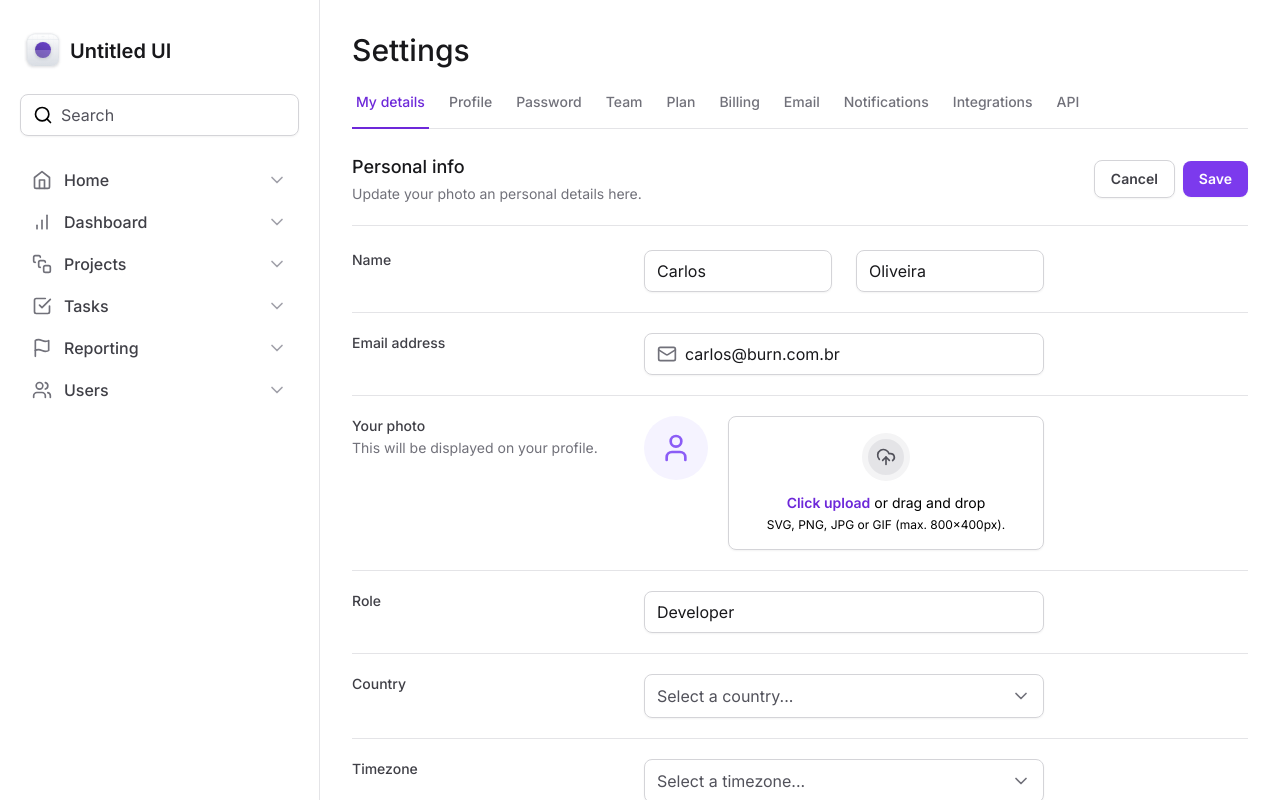
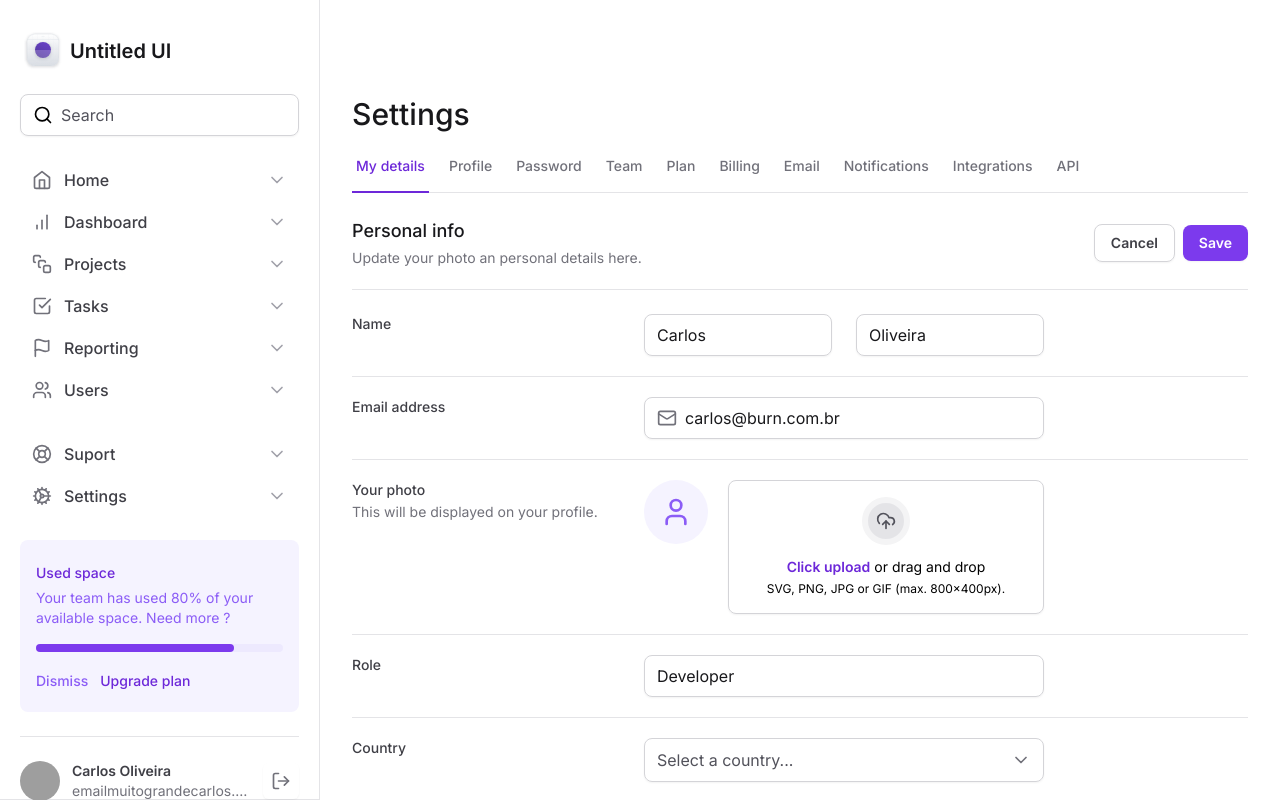
Before and after one commit to burn-c/tailwind-next, a Next.js app: page / in a window 1280 px wide. Shown: the top 800 px of the page. Built offline with nearby package versions, Linux system fonts and the light colour scheme; grey boxes are pictures that could not be loaded.

Commit message:
feat(Sidebar): adds reponsive styles

```diff
--- a/package.json
+++ b/package.json
@@ -11,6 +11,7 @@
   },
   "dependencies": {
     "@formkit/auto-animate": "^0.8.1",
+    "@radix-ui/react-collapsible": "^1.0.3",
     "@radix-ui/react-select": "^2.0.0",
     "@radix-ui/react-tabs": "^1.0.4",
     "framer-motion": "^10.16.4",
--- a/src/app/layout.tsx
+++ b/src/app/layout.tsx
@@ -23,7 +23,9 @@
         <div className="grid min-h-screen grid-cols-app">
           <Sidebar />
 
-          <main className="px-8 pb-12 pt-8">{children}</main>
+          <main className="px-4 pb-12 pt-24 lg:col-start-2 lg:px-8 lg:pb-12">
+            {children}
+          </main>
         </div>
       </body>
     </html>
--- a/src/components/Sidebar/index.tsx
+++ b/src/components/Sidebar/index.tsx
@@ -1,3 +1,5 @@
+'use client'
+
 import {
   BarChart,
   CheckSquare,
@@ -8,19 +10,34 @@
   LifeBuoy,
   Cog,
   Search,
+  Menu,
 } from 'lucide-react'
+import * as Collapsible from '@radix-ui/react-collapsible'
 
 import Logo from './Logo'
 import { NavItem } from './NavItem'
 import { UsedSpaceWidget } from './UsedSpaceWidget'
 import { Profile } from './Profile'
 import { InputRoot, InputPrefix, InputControl } from '../Input'
+import { Button } from '../Button'
 
 export function Sidebar() {
   return (
-    <aside className="flex flex-col gap-6 border-r border-zinc-200 px-5 py-8">
+    <Collapsible.Root asChild>
+      <aside className="fixed left-0 right-0 top-0 z-20 flex flex-col gap-6 border-b border-zinc-200 bg-white p-4 data-[state=open]:bottom-0 lg:right-auto lg:w-80 lg:border-r lg:px-5 lg:py-8 lg:data-[state=closed]:bottom-0">
+        <div className="flex items-center justify-between">
           <Logo />
+          <Collapsible.Trigger asChild className="lg:hidden">
+            <Button variant="ghost">
+              <Menu className="h-6 w-6" />
+            </Button>
+          </Collapsible.Trigger>
+        </div>
 
+        <Collapsible.Content
+          forceMount
+          className="flex flex-1 flex-col gap-6 data-[state=closed]:hidden lg:data-[state=closed]:flex"
+        >
           <InputRoot>
             <InputPrefix>
               <Search className="h-5 w-5 to-zinc-500" />
@@ -49,6 +66,8 @@
 
             <Profile />
           </div>
+        </Collapsible.Content>
       </aside>
+    </Collapsible.Root>
   )
 }
```
Also changed, not shown: 1 other file (tests, documents, lock files or other folders). Lines whose indentation alone changed are shown as unchanged.
